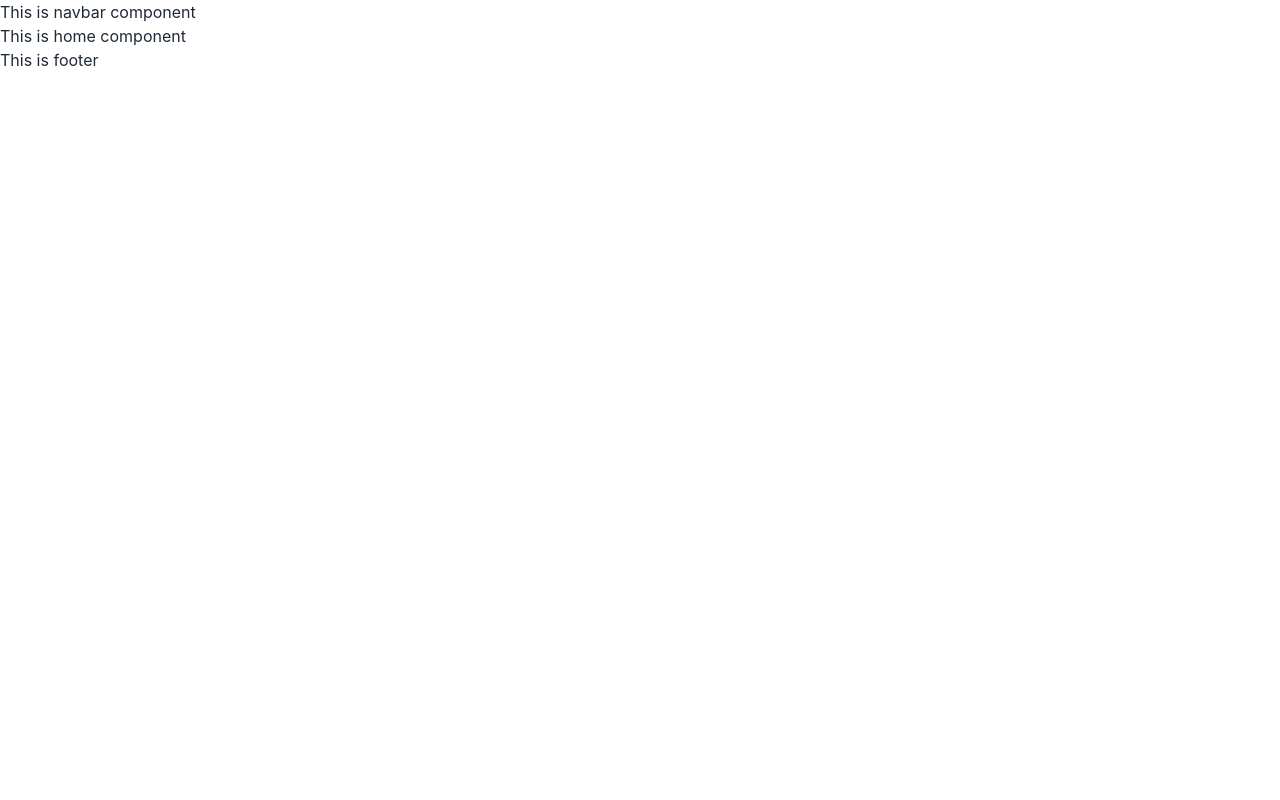
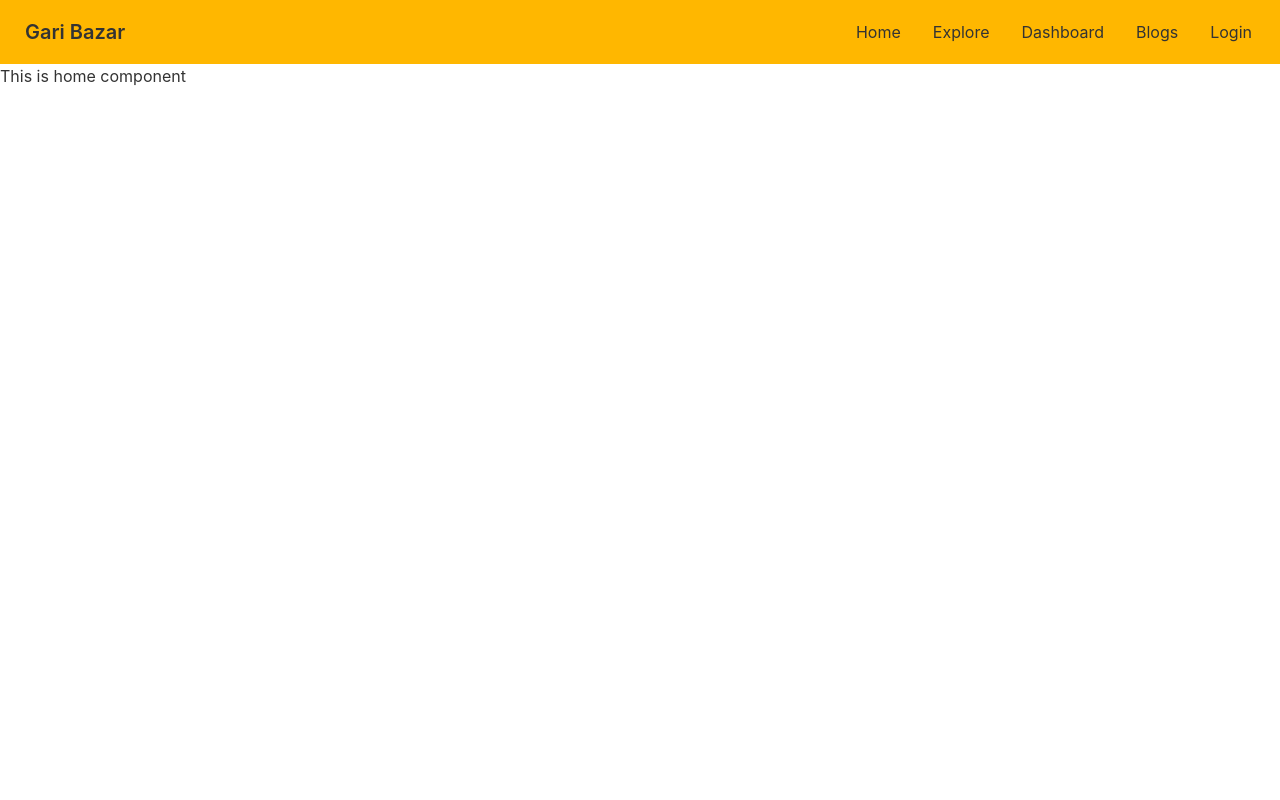
Before and after one commit to DebabrataSaha-570/garibazar-client, a React (Create React App) app: page / in a window 1280 px wide. Shown: the top 800 px of the page. Built offline with nearby package versions, Linux system fonts and the light colour scheme.

Commit message:
navbar added

```diff
--- a/public/index.html
+++ b/public/index.html
@@ -24,7 +24,7 @@
       work correctly both with client-side routing and a non-root public URL.
       Learn how to configure a non-root public URL by running `npm run build`.
     -->
-    <title>React App</title>
+    <title>Gari Bazar</title>
   </head>
   <body>
     <noscript>You need to enable JavaScript to run this app.</noscript>
--- a/src/Pages/Home/Home.js
+++ b/src/Pages/Home/Home.js
@@ -2,7 +2,7 @@
 
 const Home = () => {
   return (
-    <div>
+    <div style={{ height: "1000px" }}>
       <h3>This is home component</h3>
     </div>
   );
--- a/src/Pages/Shared/Navbar.js
+++ b/src/Pages/Shared/Navbar.js
@@ -1,10 +1,65 @@
 import React from "react";
+import { Link } from "react-router-dom";
 
 const Navbar = () => {
+  const menuItems = (
+    <>
+      <li>
+        <Link to="/"> Home </Link>
+      </li>
+      <li>
+        <Link to="/"> Explore </Link>
+      </li>
+      <li>
+        <Link to="/"> Dashboard </Link>
+      </li>
+      <li>
+        <Link to="/"> Blogs </Link>
+      </li>
+      <li>
+        <Link to="/login"> Login </Link>
+      </li>
+    </>
+  );
   return (
-    <div>
-      <h3>This is navbar component</h3>
-    </div>
+    <nav className="bg-primary sticky top-0 z-50">
+      <div className="max-w-7xl mx-auto ">
+        <div className="navbar ">
+          <div className="navbar-start">
+            <div className="dropdown">
+              <label tabIndex={0} className="btn btn-ghost lg:hidden">
+                <svg
+                  xmlns="http://www.w3.org/2000/svg"
+                  className="h-5 w-5"
+                  fill="none"
+                  viewBox="0 0 24 24"
+                  stroke="currentColor"
+                >
+                  <path
+                    strokeLinecap="round"
+                    strokeLinejoin="round"
+                    strokeWidth="2"
+                    d="M4 6h16M4 12h8m-8 6h16"
+                  />
+                </svg>
+              </label>
+              <ul
+                tabIndex={0}
+                className="menu menu-compact dropdown-content mt-3 p-2 shadow bg-primary rounded-box w-52"
+              >
+                {menuItems}
+              </ul>
+            </div>
+            <Link to="/" className="btn btn-ghost normal-case text-xl">
+              Gari Bazar
+            </Link>
+          </div>
+          <div className="navbar-center hidden lg:flex navbar-end">
+            <ul className="menu menu-horizontal px-1">{menuItems}</ul>
+          </div>
+        </div>
+      </div>
+    </nav>
   );
 };
 
--- a/tailwind.config.js
+++ b/tailwind.config.js
@@ -1,6 +1,19 @@
 /** @type {import('tailwindcss').Config} */
 module.exports = {
   content: ["./src/**/*.{js,jsx,ts,tsx}"],
+  daisyui: {
+    themes: [
+      {
+        garibazartheme: {
+          primary: "#FFB700",
+          secondary: "#202325",
+          accent: "#3A4256",
+          neutral: "#3D4451",
+          "base-100": "#FFFFFF",
+        },
+      },
+    ],
+  },
   theme: {
     extend: {},
   },
```
